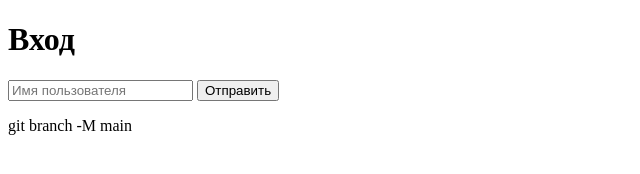
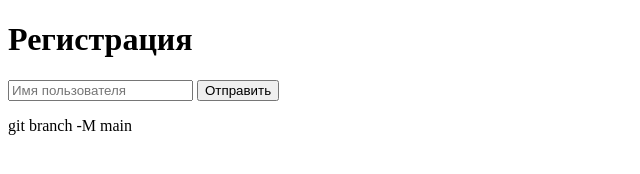
Before and after one commit to valeryyask/11_tests, a plain HTML site: page index.html in a window 1280 px wide. Shown: the whole page, without its empty margins (0-640 px from the left). Drawn offline with Linux system fonts and the light colour scheme.

Commit message:
Исправлен заголовок для прохождения тестов

```diff
--- a/index.html
+++ b/index.html
@@ -5,7 +5,7 @@
     <title>Test Form</title>
 </head>
 <body>
-    <h1 id="header">Вход</h1>
+    <h1 id="header">Регистрация</h1>
     <form id="myForm">
         <input type="text" id="username" name="username" placeholder="Имя пользователя">
         <button type="submit" id="submitBtn">Отправить</button>
```
